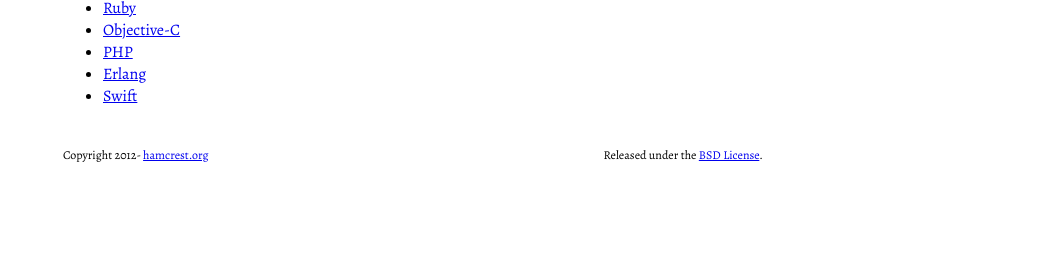
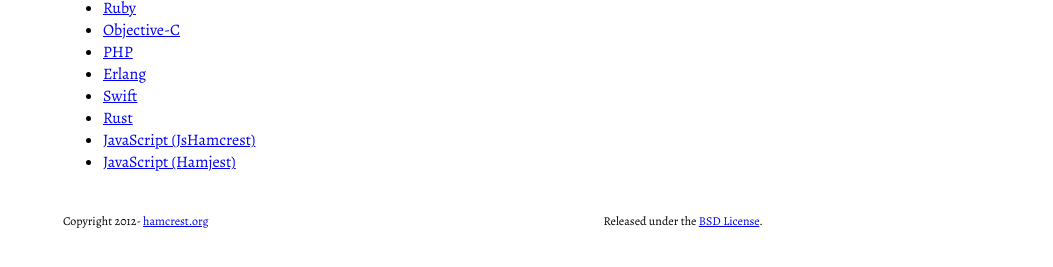
Before and after one commit to hamcrest/hamcrest.github.com, a plain HTML site: page index.html in a window 1280 px wide. Shown: the part 325-592 px from the top of the page, without its empty margins (227-1280 px from the left). Drawn offline with nearby package versions, Linux system fonts and the light colour scheme; a web font is replaced by a local one.

Commit message:
Update index.html
Added links to Rust and Hamcrest implementations, and updated link to PHP implementation

```diff
--- a/index.html
+++ b/index.html
@@ -72,9 +72,12 @@
     <li><a href="http://github.com/hamcrest/PyHamcrest">Python</a></li>
     <li><a href="http://github.com/hamcrest/ramcrest">Ruby</a></li>
     <li><a href="http://github.com/hamcrest/OCHamcrest">Objective-C</a></li>
-    <li><a href="http://code.google.com/p/hamcrest/downloads/list?q=label:PHP">PHP</a></li>
+    <li><a href="https://github.com/hamcrest/hamcrest-php">PHP</a></li>
     <li><a href="http://github.com/hyperthunk/hamcrest-erlang">Erlang</a></li>
     <li><a href="https://github.com/nschum/SwiftHamcrest">Swift</a></li>
+    <li><a href="https://github.com/carllerche/hamcrest-rust">Rust</a></li>
+    <li><a href="https://www.npmjs.com/package/jshamcrest">JavaScript (JsHamcrest)</a></li>
+    <li><a href="https://www.npmjs.com/package/hamjest">JavaScript (Hamjest)</a></li>
    </ul>
 
    <footer>
```
